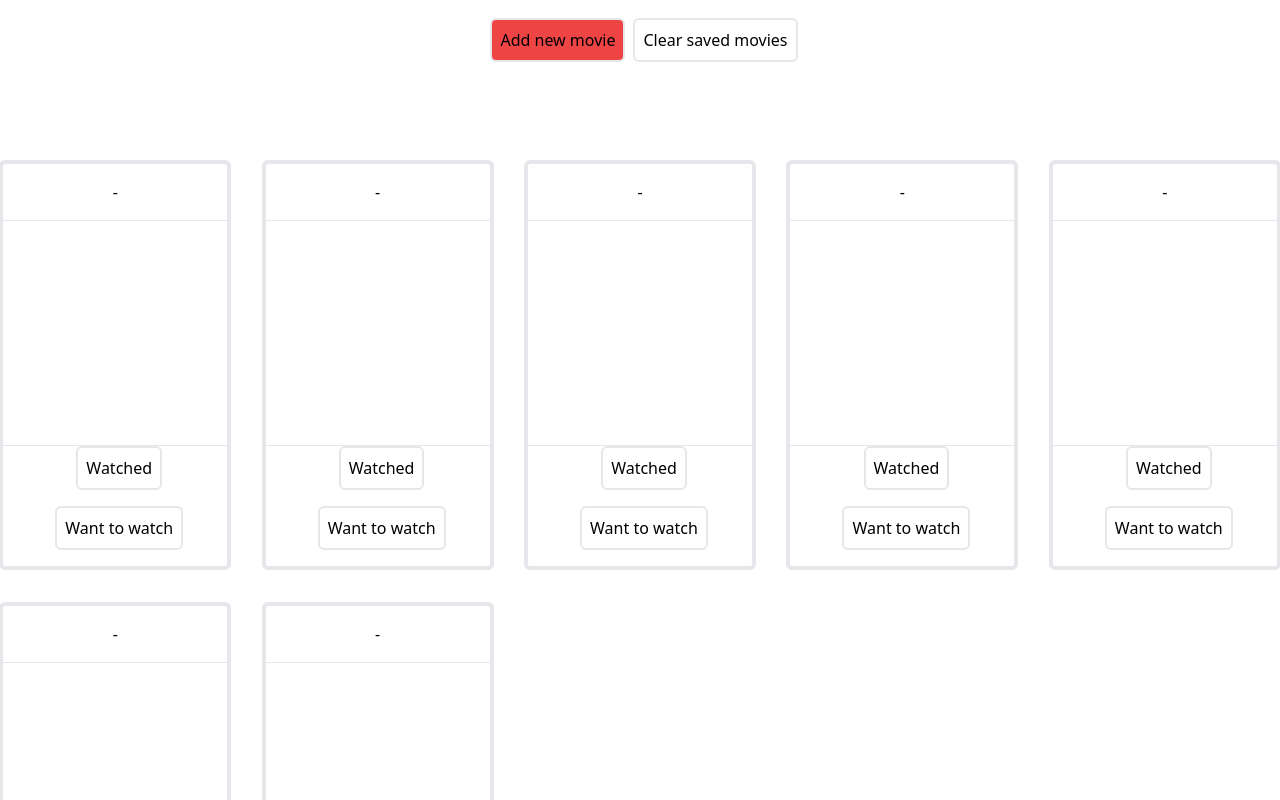
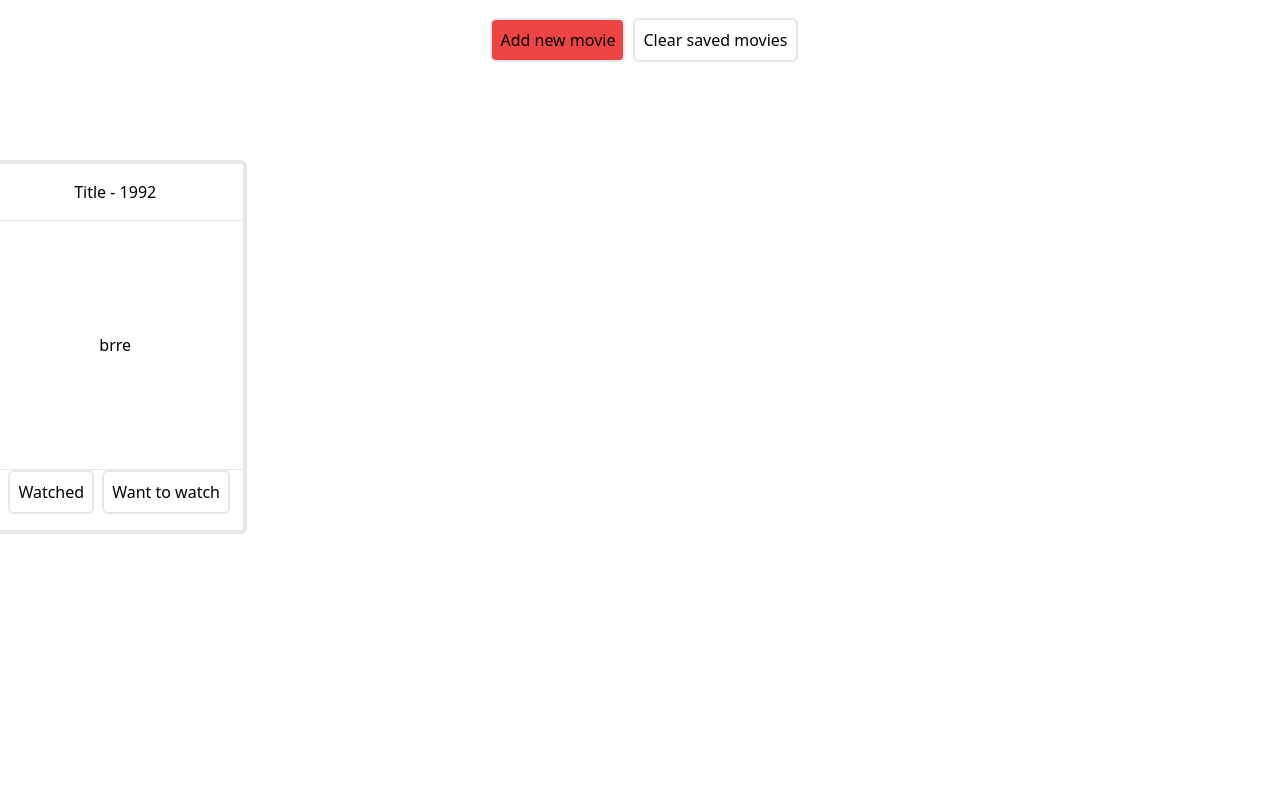
Before and after one commit to P-Hsgw/movies-library, a React (Create React App) app: page / in a window 1280 px wide. Shown: the top 800 px of the page. Built offline with nearby package versions, Linux system fonts and the light colour scheme; the HTML template or start-up script is replaced by a standard one.

Commit message:
Add a logic to map throught movies and display filled out cards

```diff
--- a/src/components/Body.js
+++ b/src/components/Body.js
@@ -1,22 +1,41 @@
-import React from "react";
-import { Card } from "./Card"
-
-
+import React, { useState } from "react";
+import { Card } from "./Card";
 
 export const Body = () => {
+  const [movies, setMovies] = useState([
+    {
+      title: "Title",
+      releaseDate: "1992",
+      thumbnail: "brre",
+      isWatched: false,
+    },
+  ]);
 
+  const fillMovie = (title, releaseDate, thumbnail, isWatched) => {
+    setMovies({
+      title: title,
+      releaseDate: releaseDate,
+      thumbnail: thumbnail,
+      isWatched: isWatched,
+    });
+  };
+
+  const movieCards = movies.map(
+    ({ title, releaseDate, thumbnail, isWatched }) => (
+      <Card
+        key={title}
+        title={title}
+        releaseDate={releaseDate}
+        thumbnail={thumbnail}
+        isWatched={isWatched}
+      />
+    )
+  );
   return (
     <>
-    <div className="w-screen grid xl:grid-cols-5 gap-8 lg:grid-cols-3 md:grid-cols-2 mt-20">
-    <Card />
-    <Card />
-    <Card />
-    <Card />
-    <Card />
-    <Card />
-    <Card />
-
-    </div>
+      <div className="w-screen grid xl:grid-cols-5 gap-8 lg:grid-cols-3 md:grid-cols-2 mt-20">
+        {movieCards}
+      </div>
     </>
-  )
-}
+  );
+};
```
